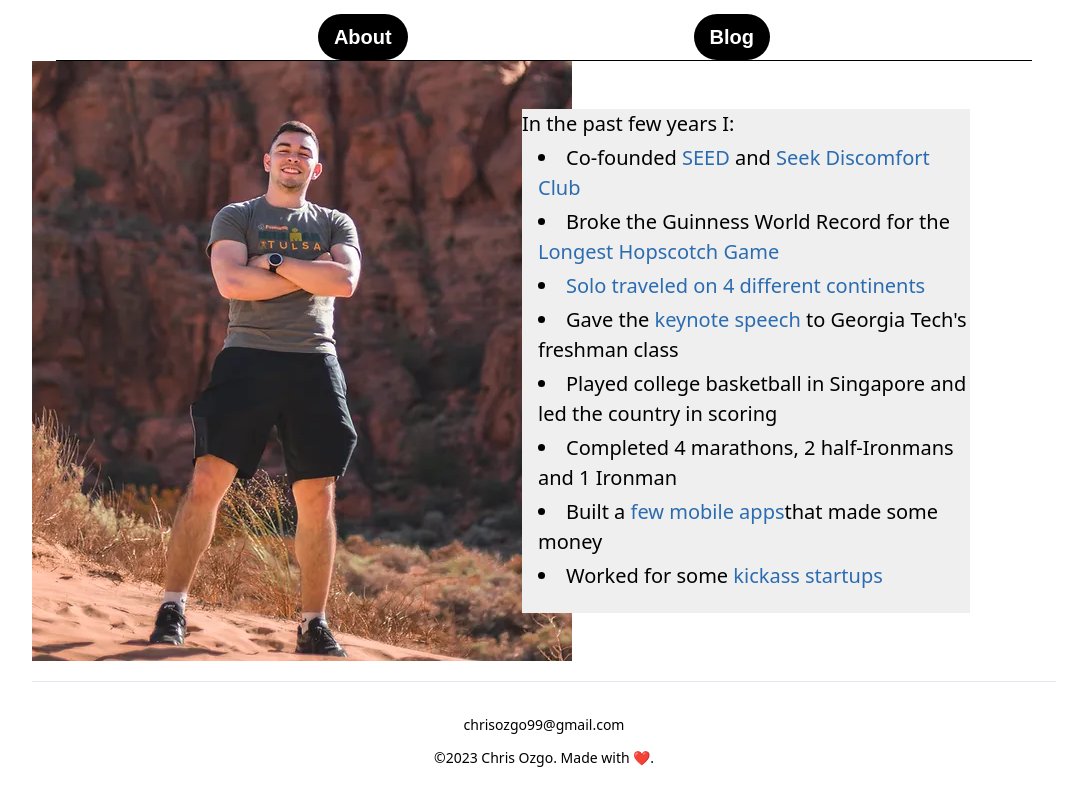
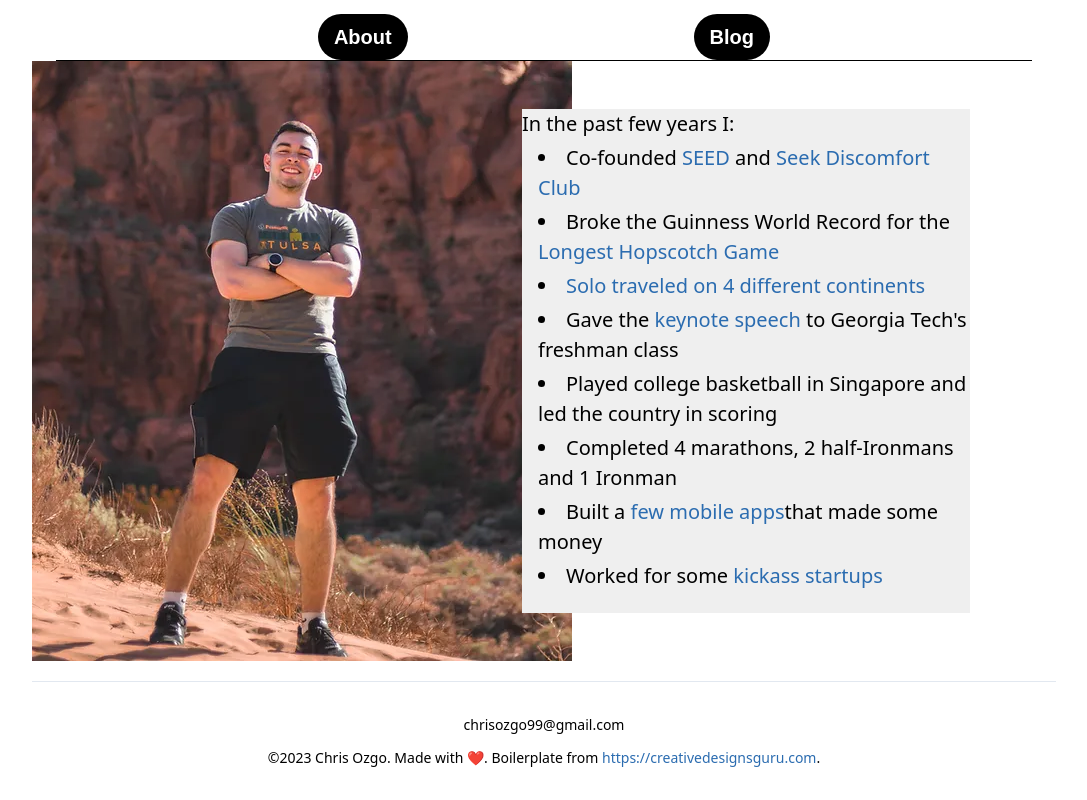
Before and after one commit to chrisozgo99/website, a Next.js app: page / in a window 1280 px wide. Shown: the part 521-1321 px from the top of the page, without its empty margins (96-1183 px from the left). Built offline with nearby package versions, Linux system fonts and the light colour scheme.

Commit message:
feat: added link

```diff
--- a/src/templates/Main.tsx
+++ b/src/templates/Main.tsx
@@ -62,7 +62,12 @@ const Main = (props: IMainProps) => (
 
       <footer className="border-t border-gray-300 py-8 text-center text-sm">
         <div className="pb-3">chrisozgo99@gmail.com</div>©
-        {new Date().getFullYear()} {AppConfig.title}. Made with ❤️.
+        {new Date().getFullYear()} {AppConfig.title}. Made with ❤️. Boilerplate
+        from{' '}
+        <a href="'https://creativedesignsguru.com'">
+          https://creativedesignsguru.com
+        </a>
+        .
       </footer>
     </div>
   </div>
```
Also changed, not shown: 1 other file (tests, documents, lock files or other folders).
